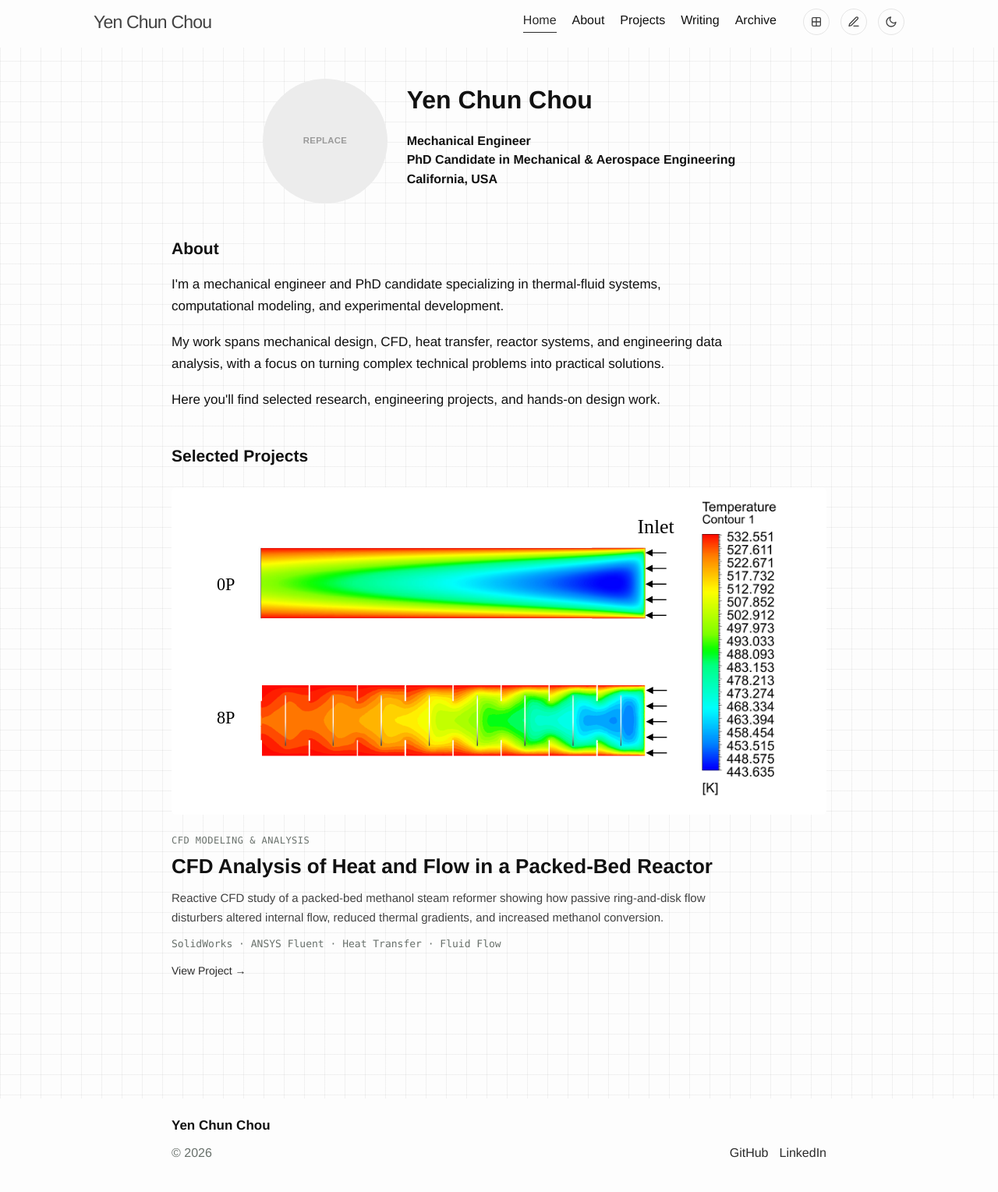
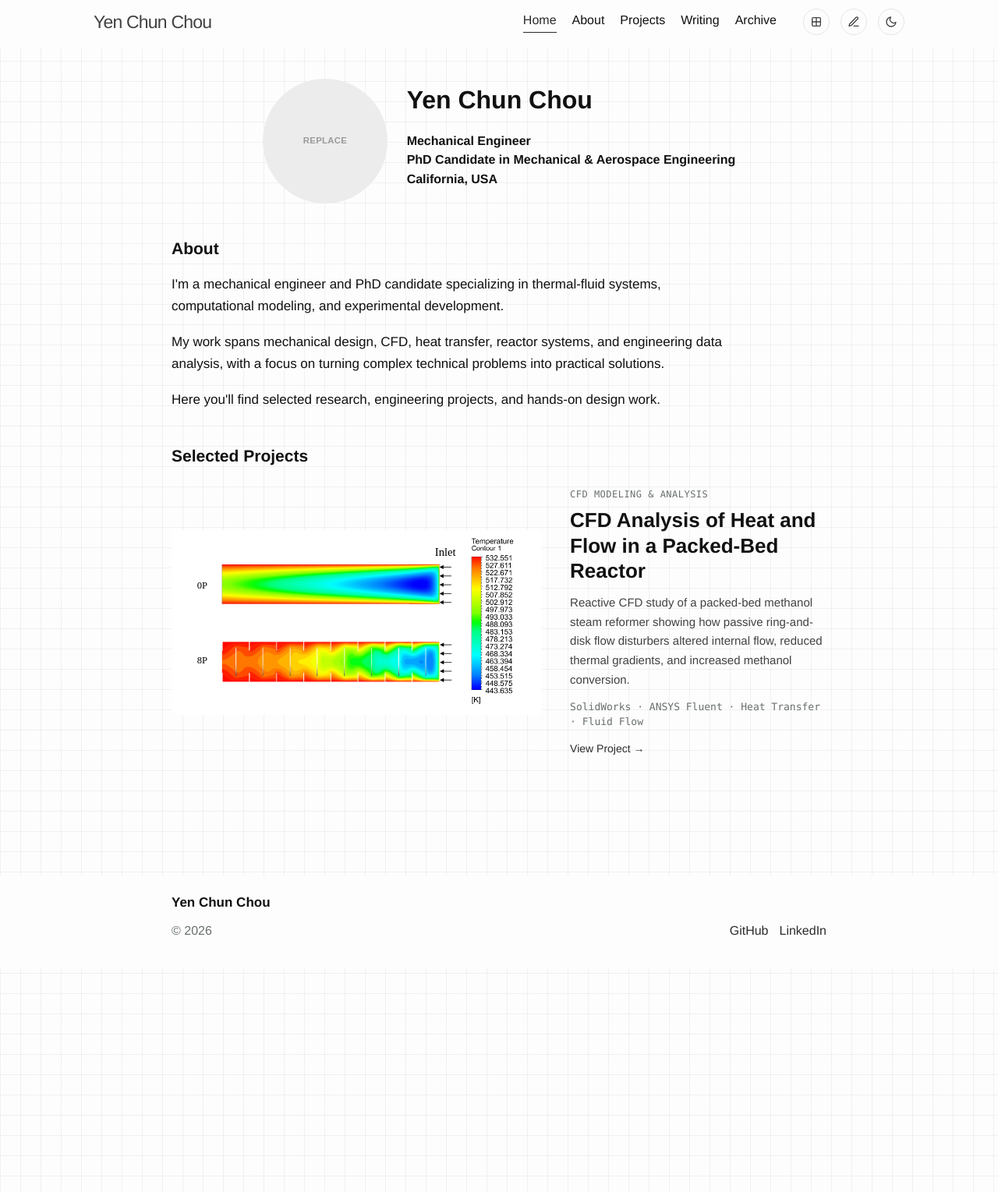
Before and after one commit to yenchun-chou/yenchun-chou.github.io, a Jekyll site: the page built from index.html, in a window 1280 px wide. Shown: the whole page at 78% size. Built offline with Jekyll 4.4.1, drawn with Linux system fonts in a browser that asks for light colours; after the commit the page ends 1243 px from its top, so only the background shows below that.

Commit message:
Refine featured project layout

```diff
--- a/css/clean-layout.css
+++ b/css/clean-layout.css
@@ -187,13 +187,17 @@ hr {
 }
 
 .featured-project {
+  display: grid;
+  grid-template-columns: minmax(0, 1.3fr) minmax(260px, 0.9fr);
+  gap: 36px;
+  align-items: center;
   margin: 0 0 64px;
 }
 
 .featured-project-image-link {
   display: block;
   width: 100%;
-  margin-bottom: 24px;
+  margin: 0;
   overflow: hidden;
   border-radius: 6px;
 }
@@ -202,7 +206,7 @@ hr {
   display: block;
   width: 100%;
   height: auto;
-  max-height: 440px;
+  max-height: 320px;
   object-fit: contain;
 }
 
@@ -275,4 +279,16 @@ hr {
   .featured-project-description {
     font-size: 14px;
   }
+
+  .featured-project {
+  display: block;
+  }
+
+  .featured-project-image-link {
+  margin-bottom: 18px;
+  }
+
+  .featured-project-image {
+  max-height: 320px;
+  }
 }
```
